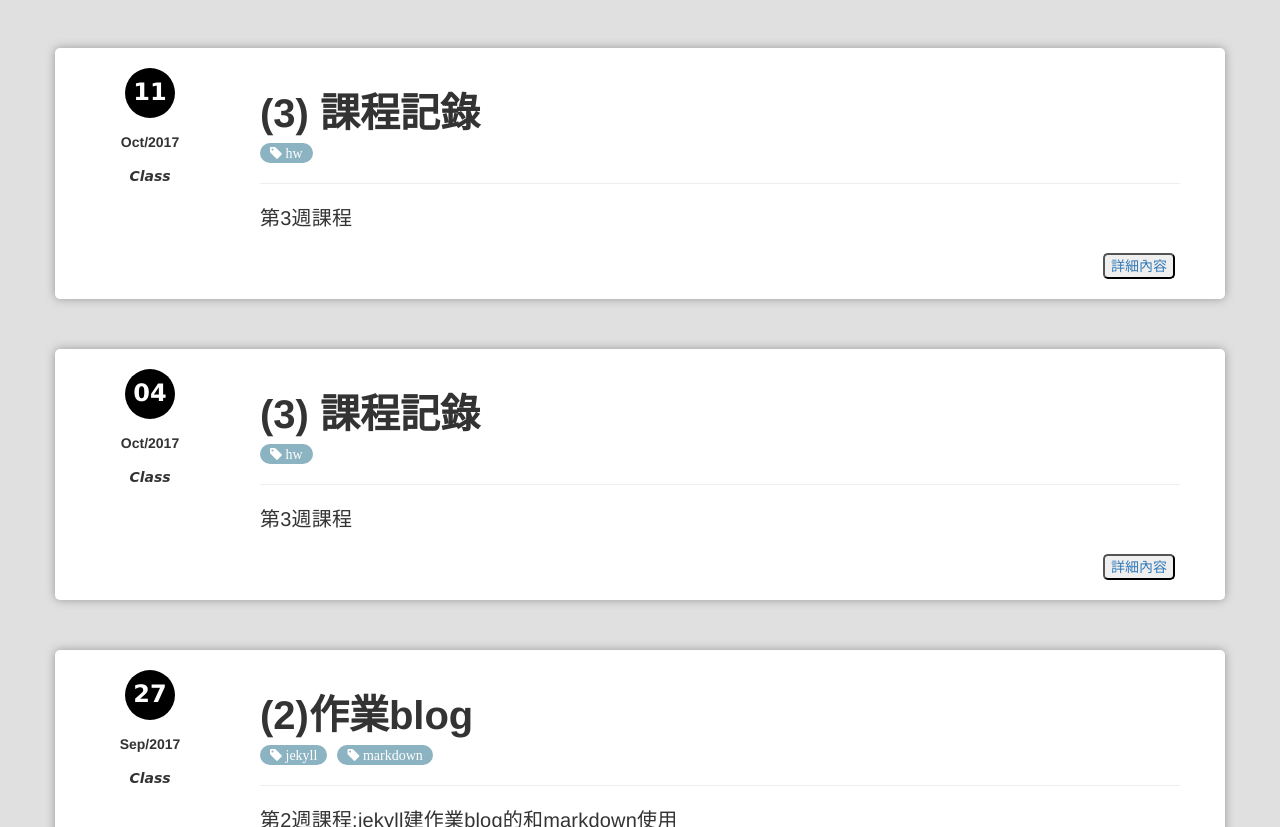
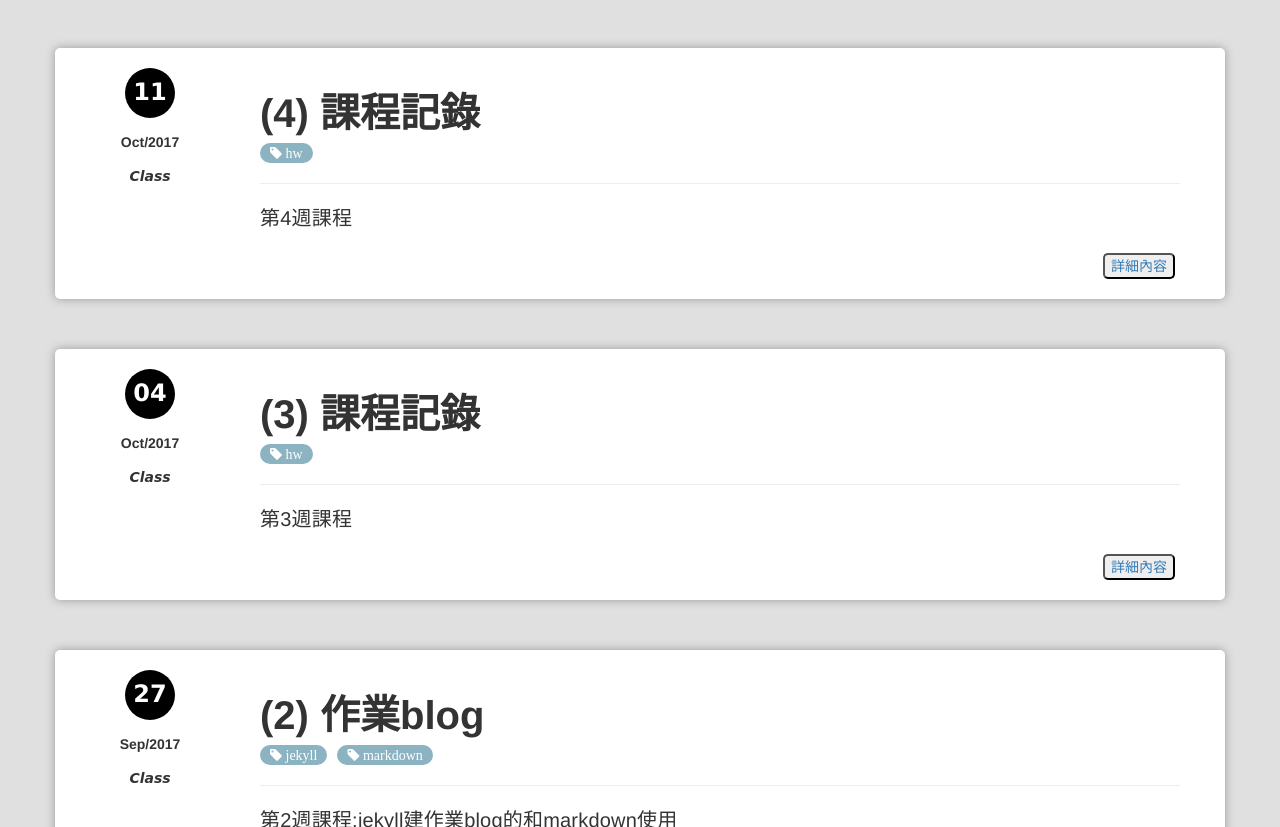
Before and after one commit to wily125/webcourse-1, a Jekyll site: the page built from index.html, in a window 1280 px wide and 1400 px high. Shown: the part 182-1009 px from the top of the window. Built offline with Jekyll 4.4.1, drawn with Linux system fonts in a browser that asks for light colours; Markdown is read by kramdown in place of the engine named in the settings; the list of posts is cut into pages by our own code.

Commit message:
update posts 0927

```diff
--- a/_posts/2017-10-11-Class4.md
+++ b/_posts/2017-10-11-Class4.md
@@ -1,10 +1,10 @@
 ---
-title: "(3) 課程記錄"
+title: "(4) 課程記錄"
 layout: post
 category: Class
 order: 24
 tags: [hw]
-excerpt: "第3週課程"
+excerpt: "第4週課程"
 ---
 網頁系統開發課程記錄
 
```
Also changed, not shown: _posts/2017-09-27-Class2.md (+1 -1 lines), _posts/2017-10-18-Class5.md (+1 -1 lines), _posts/2017-10-25-Class6.md (+1 -1 lines), _posts/2017-11-01-Class7.md (+1 -1 lines).
